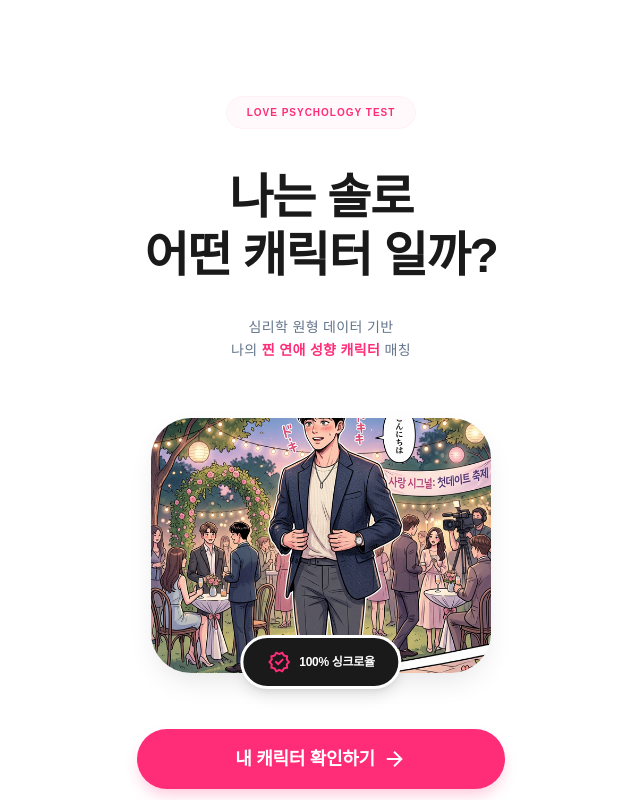
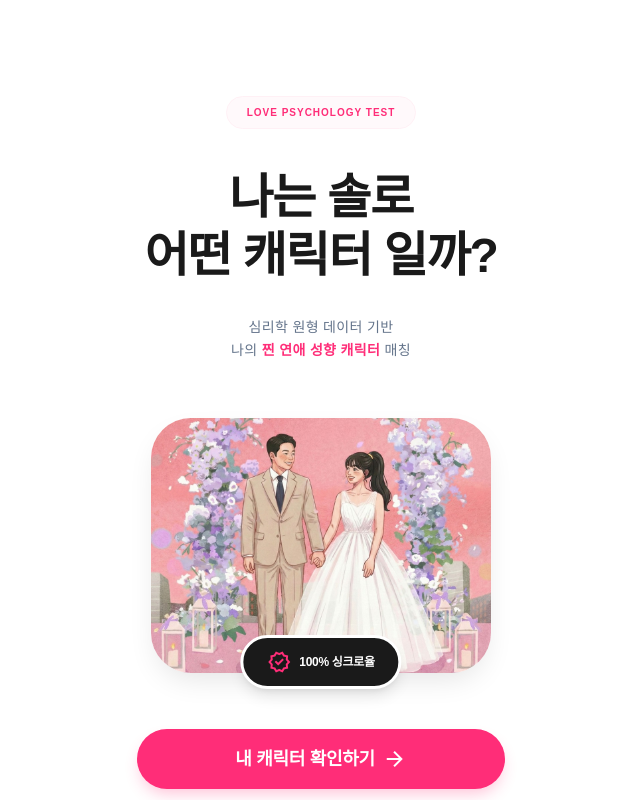
Before and after one commit to leedaekeun/iamsolo_test, a React (Vite) app: page / in a window 1280 px wide. Shown: the top 800 px of the page, without its empty margins (319-959 px from the left). Built offline with nearby package versions, Linux system fonts and the light colour scheme.

Commit message:
fix: revert hero image to original main.jpg

```diff
--- a/src/pages/Home.tsx
+++ b/src/pages/Home.tsx
@@ -30,7 +30,7 @@ export default function Home() {
                 <div className="relative w-full max-w-[340px] mx-auto aspect-[4/3] mb-14 group z-10">
                     <div className="relative w-full h-full rounded-[2.5rem] overflow-hidden shadow-natural bg-white transform transition-transform duration-700 hover:scale-[1.01]">
                         <img
-                            src="/main_new.png"
+                            src="/images/main.jpg"
                             alt="Main Illustration"
                             className="w-full h-full object-cover"
                         />
```
Also changed, not shown: 4 other files (tests, documents, lock files or other folders).
